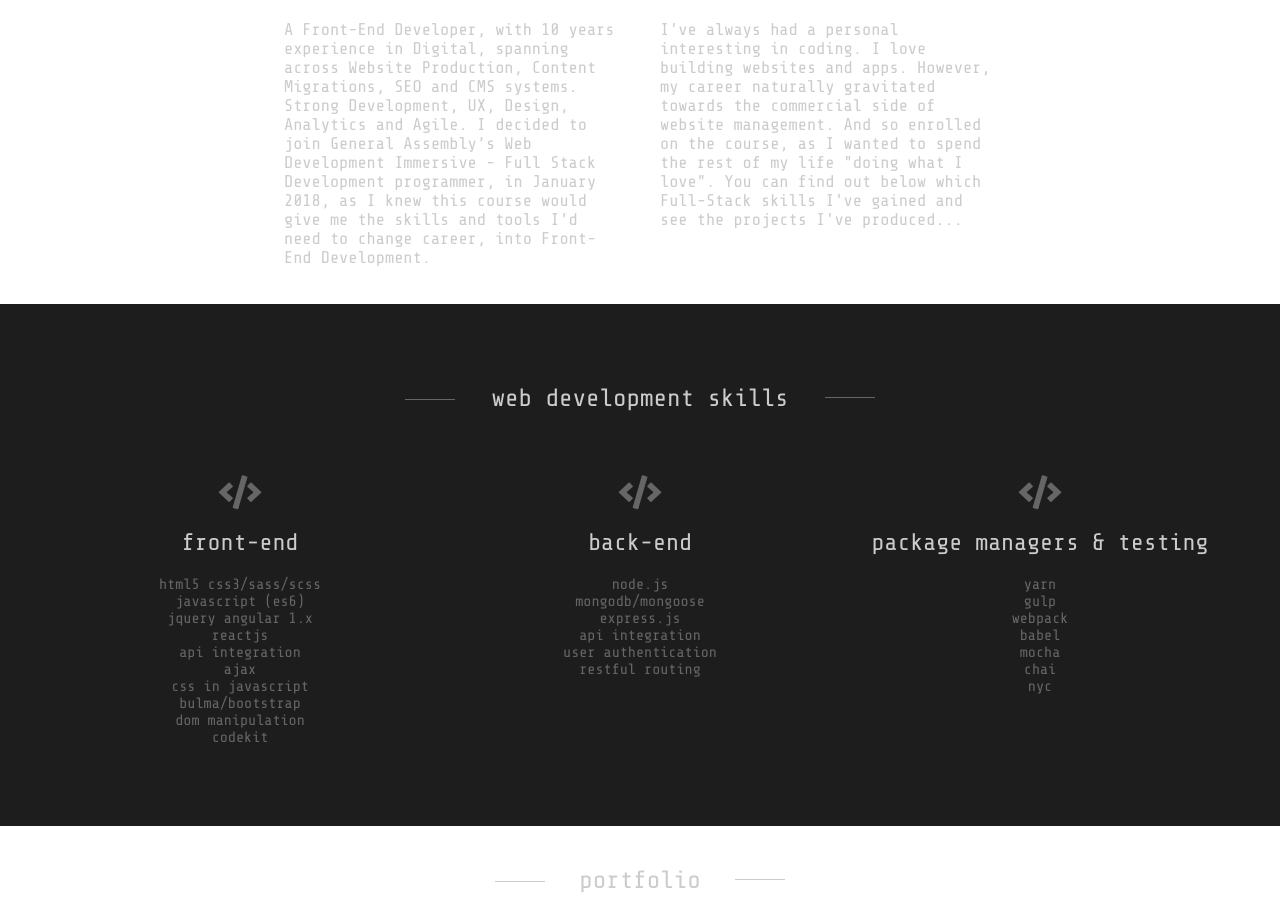
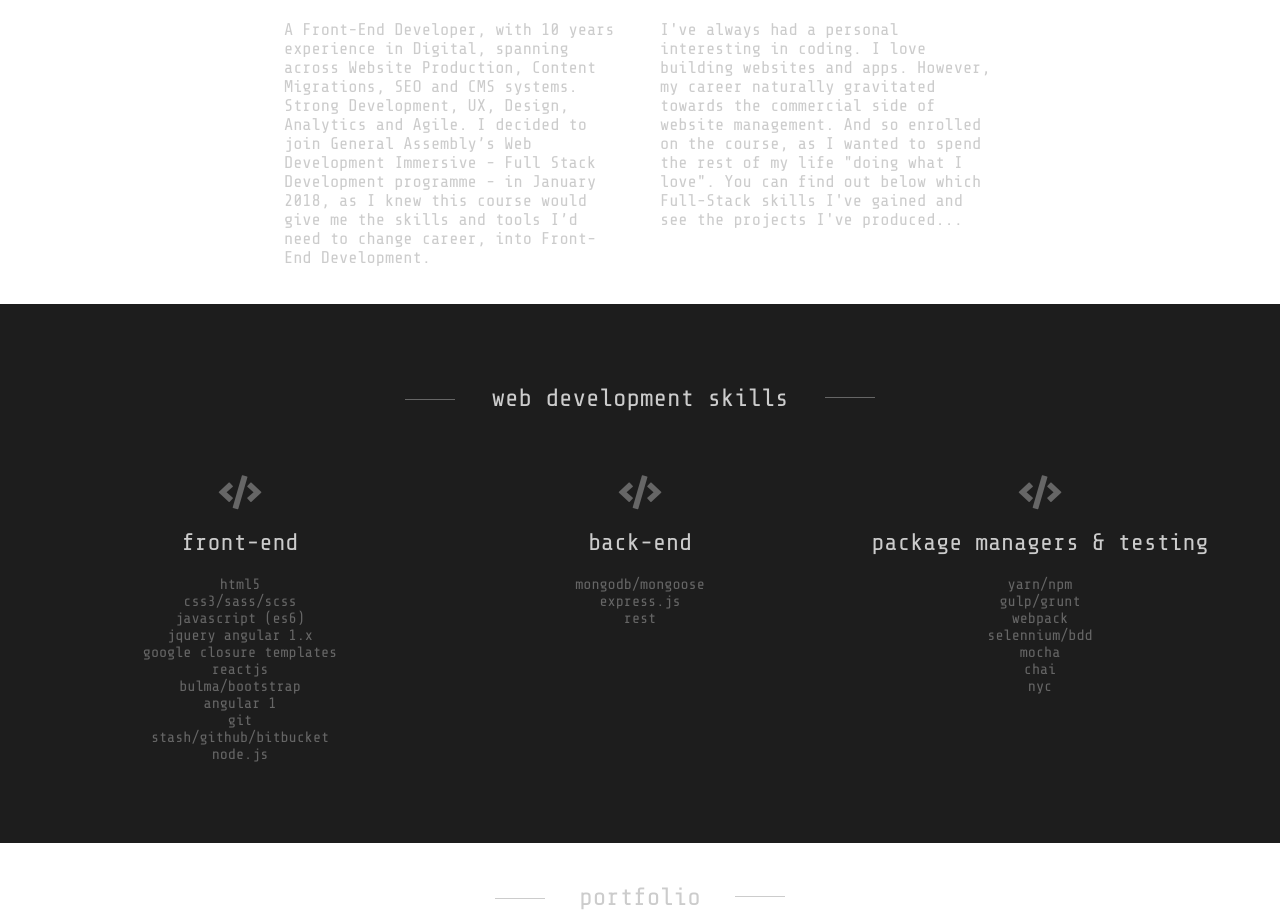
Before and after one commit to ReenaVerma/PortfolioRepo, a website: page index.html in a window 1280 px wide. Shown: the part 957-1874 px from the top of the page. Drawn offline with nearby package versions, Linux system fonts and the light colour scheme.

Commit message:
Update some portfolio copy

```diff
--- a/index.html
+++ b/index.html
@@ -66,7 +66,7 @@
             </div>
             <div class="flex-grid">
               <div class="col-white-small">
-                <p>A Front-End Developer, with 10 years experience in Digital, spanning across Website Production, Content Migrations, SEO and CMS systems. Strong Development, UX, Design, Analytics and Agile. I decided to join General Assembly’s Web Development Immersive - Full Stack Development programmer, in January 2018, as I knew this course would give me the skills and tools I’d need to change career, into Front-End Development. </p>
+                <p>A Front-End Developer, with 10 years experience in Digital, spanning across Website Production, Content Migrations, SEO and CMS systems. Strong Development, UX, Design, Analytics and Agile. I decided to join General Assembly’s Web Development Immersive - Full Stack Development programme -  in January 2018, as I knew this course would give me the skills and tools I’d need to change career, into Front-End Development. </p>
               </div>
               <div class="col-white-small">
                 <p>I've always had a personal interesting in coding. I love building websites and apps. However, my career naturally gravitated towards the commercial side of website management.  And so enrolled on the course, as I wanted to spend the rest of my life "doing what I love".  You can find out below which Full-Stack skills I've gained and see the projects I've produced...</p>
@@ -90,38 +90,37 @@
               <p style="text-align: center;"><i class="fas fa-code fa-2x"></i></p>
               <h2>front-end</h2>
                 <ul class="caps">
-                  <li>HTML5 CSS3/SASS/SCSS</li>
+                  <li>HTML5</li>
+                  <li>CSS3/SASS/SCSS</li>
                   <li>JavaScript (ES6)</li>
                   <li>jQuery Angular 1.X</li>
+                  <li>Google Closure Templates</li>
                   <li>ReactJS</li>
-                  <li>API Integration</li>
-                  <li>AJAX<li>
-                  <li>CSS in JavaScript</li>
                   <li>Bulma/Bootstrap</li>
-                  <li>DOM Manipulation</li>
-                  <li>CodeKit</li>
+                  <li>Angular 1</li>
+                  <li>Git</li>
+                  <li>Stash/Github/Bitbucket</li>
+                  <li>node.js</li>
+
                 </ul>
             </div>
             <div class="col-grey">
               <p style="text-align: center;"><i class="fas fa-code fa-2x"></i></p>
               <h2>back-end</h2>
               <ul class="caps">
-                <li>Node.js</li>
                 <li>MongoDB/Mongoose</li>
                 <li>Express.js</li>
-                <li>API Integration</li>
-                <li>User Authentication</li>
-                <li>RESTful Routing</li>
+                <li>REST</li>
               </ul>
             </div>
             <div class="col-grey">
               <p style="text-align: center;"><i class="fas fa-code fa-2x"></i></p>
               <h2>package managers & testing</h2>
               <ul class="caps">
-                <li>Yarn</li>
-                <li>Gulp</li>
+                <li>Yarn/NPM</li>
+                <li>Gulp/Grunt</li>
                 <li>Webpack</li>
-                <li>Babel</li>
+                <li>Selennium/BDD</li>
                 <li>Mocha</li>
                 <li>Chai</li>
                 <li>NYC</li>
```
